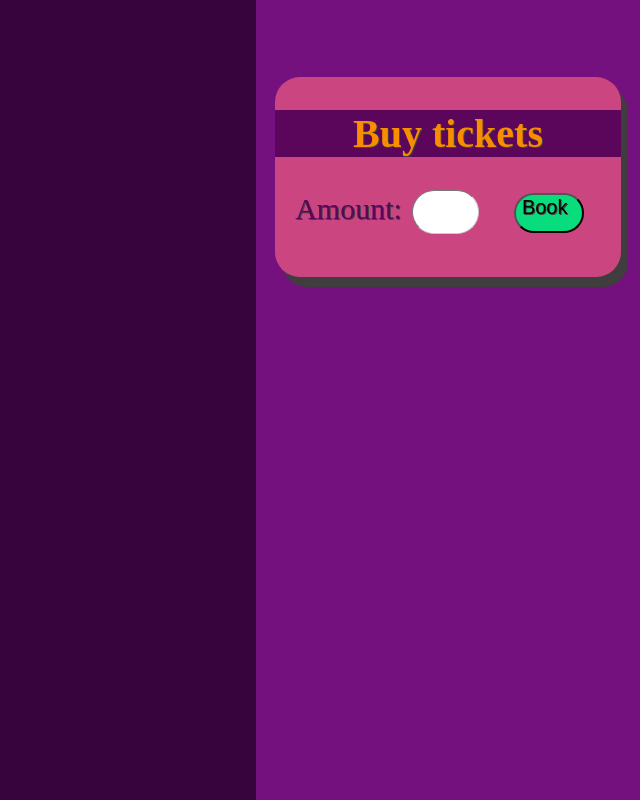
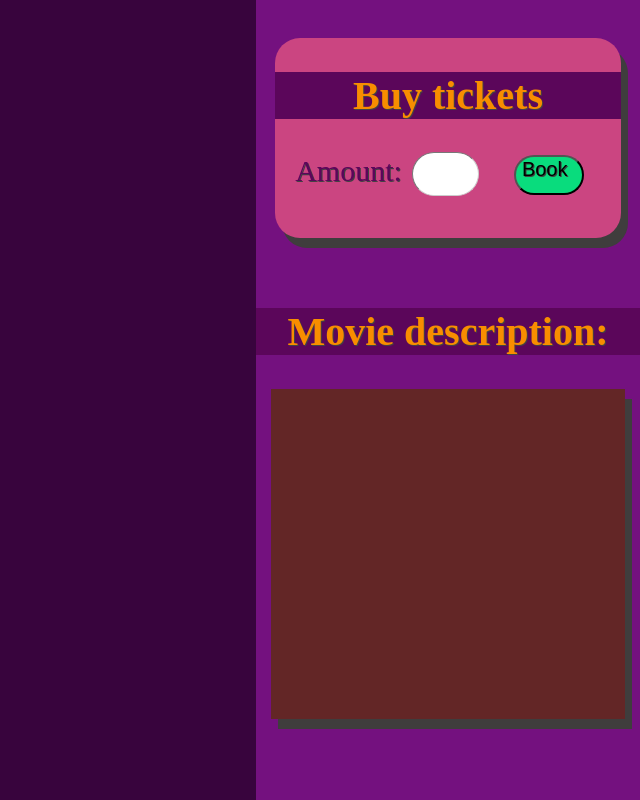
Before and after one commit to BohdanKlymov/TicketBookingSystem, a Flask app: template app/templates/index.html in a window 1280 px wide. Shown: the whole page, without its empty margins (640-1280 px from the left). Run offline with Flask 3, Linux system fonts and the light colour scheme; the template is opened without the code that fills it, so the values that code supplies are empty; data comes from the database, SQL or seed files in the repository.

Commit message:
Add files via upload
Implemented clickable function to display movie description

Updated movie_picture field to store file path instead of PIL Image object

Verified database insertion works with SQLAlchemy

Prepared static folder structure for movie images (./static/moviePictures)

```diff
--- a/app/models.py
+++ b/app/models.py
@@ -6,11 +6,12 @@ class Movies(db.Model):
     title = db.Column(db.String(128))
     price = db.Column(db.Float())
     movie_description = db.Column(db.String(255))
+    movie_jearOfRelease = db.Column(db.String(128))
     movie_picture = db.Column(db.String(255))
 
-    def __repr__(self):
-        return f"Movie: <br>title - {self.title}\
-              <br>price - {self.price} <br>description - {self.movie_description} {self.movie_picture}"
+    # def __repr__(self):
+    #     return f"Movie: <br>title - {self.title}\
+    #           <br>price - {self.price} <br>description - {self.movie_description} {self.movie_picture}"
 
     def to_dict(self):
-        return {"title": self.title, "price": self.price, "movie_description": self.movie_description, "movie_picture": self.movie_picture}
+        return {"title": self.title, "price": self.price, "movie_description": self.movie_description, "movie_jearOfRelease": self.movie_jearOfRelease, "movie_picture": self.movie_picture}
--- a/app/static/script.js
+++ b/app/static/script.js
@@ -10,23 +10,21 @@ fetch("http://localhost:5000/get-all")
       const movieBlock = document.createElement("div");
       movieBlock.classList.add("movie-block");
 
-      movieBlock.innerHTML = `
-        <button id="movie">
-          <h3>${movie.title}</h3>
-          <p>${movie.movie_description}</p>
-          <p>${movie.price}$</p>
-        </button>
+      const btn = document.createElement("button");
+      btn.setAttribute("id", "movies-buttons");
+      btn.classList.add("movie-btn");
+      btn.innerHTML = `
+        <img>${movie.movie_picture}</img>
+        <h3>${movie.title}</h3>
+        <p>${movie.movie_jearOfRelease}</p>
+        <p>${movie.price}$</p>
       `;
 
+      btn.addEventListener("click", () => {
+        document.getElementById("movie-output").innerHTML = movie.movie_description;
+      });
+
+      movieBlock.appendChild(btn);
       divList.appendChild(movieBlock);
-
-      document.getElementById("movie").addEventListener("click", clickOnMovie);
-
-
-      function clickOnMovie() {
-        document.getElementById("maintance-con").innerHTML = movie.title;
-      }
-
-
     });
   })
--- a/app/static/style.css
+++ b/app/static/style.css
@@ -16,6 +16,7 @@ body {
 #maintance-con {
     display: flex;
     flex-direction: column;
+    text-align: center;
     height: 100%;
     width: 30%;
     background-color: rgb(116, 17, 127);
@@ -24,7 +25,7 @@ body {
 .buy-field {
     height: 25%;
     width: 90%;
-    margin-top: 20%;
+    margin-top: 10%;
     margin-left: auto;
     margin-right: auto;
     background-color: rgb(203, 69, 129);
@@ -79,5 +80,26 @@ button {
     margin-bottom: 5px;
     margin: 15px;
     display: flex;
+    flex-direction: row;
+}
+#movie-output {
+    display: flex;
     flex-direction: column;
+    text-align: center;
+    height: 40%;
+    margin-right: 15px;
+    margin-left: 15px;
+    padding: 5px;
+    background-color: #632626;
+    font-size: 25px;
+    color: aquamarine;
+    box-shadow: 7px 10px rgb(63, 61, 61);
 }
+#movies-buttons {
+    height: 200px;
+    width: 97%;
+}
+#movie-description {
+    margin-top: 70px;
+
+}
--- a/app/templates/index.html
+++ b/app/templates/index.html
@@ -23,6 +23,10 @@
                 </div>
             </div>
         </div>
+        <h2 id="movie-description">Movie description:</h2>
+        <div id="movie-output">
+
+        </div>
     </div>
 
     <script type="text/javascript" src="../static/script.js"></script>
```
Also changed, not shown: add_movie.py (+12 -1 lines).
